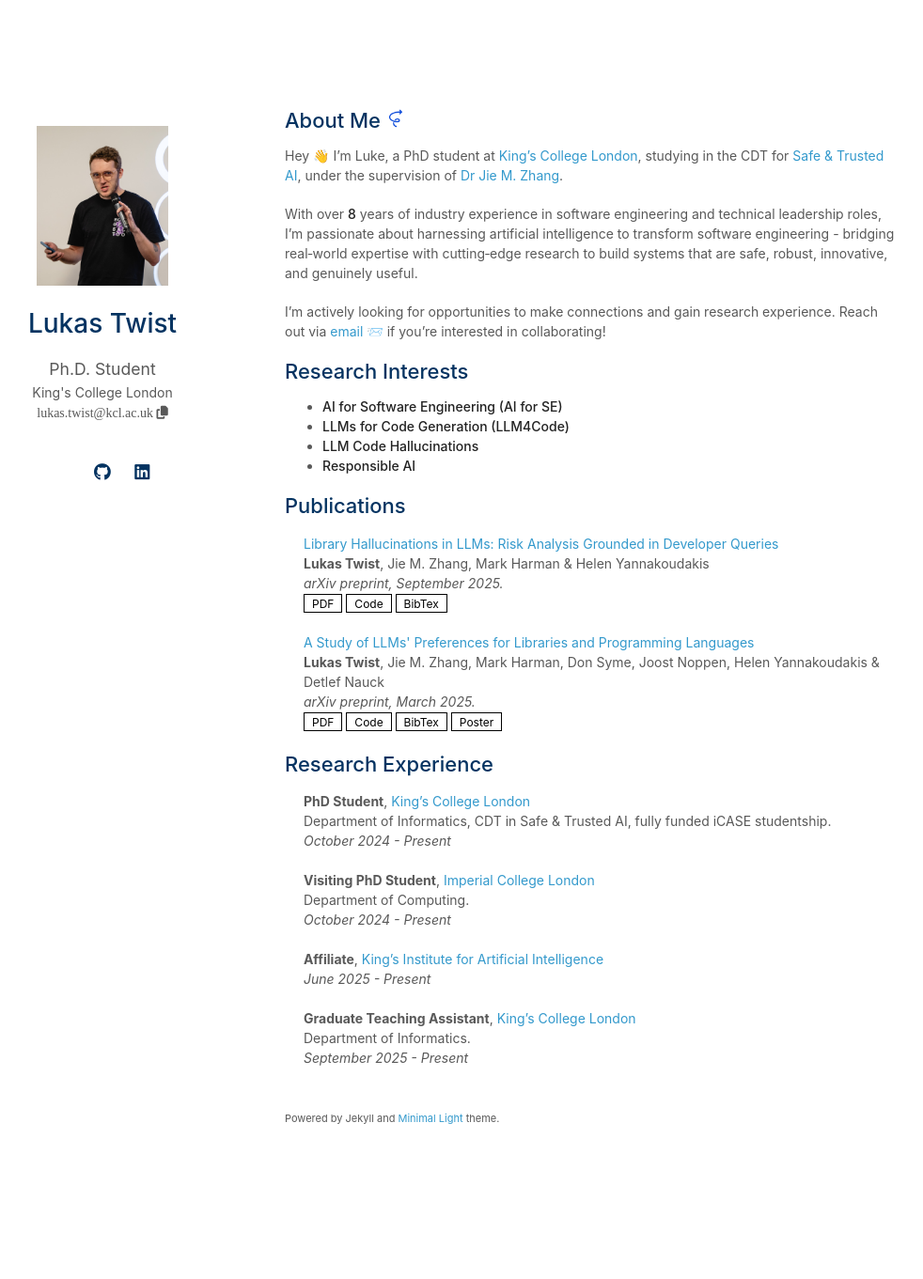
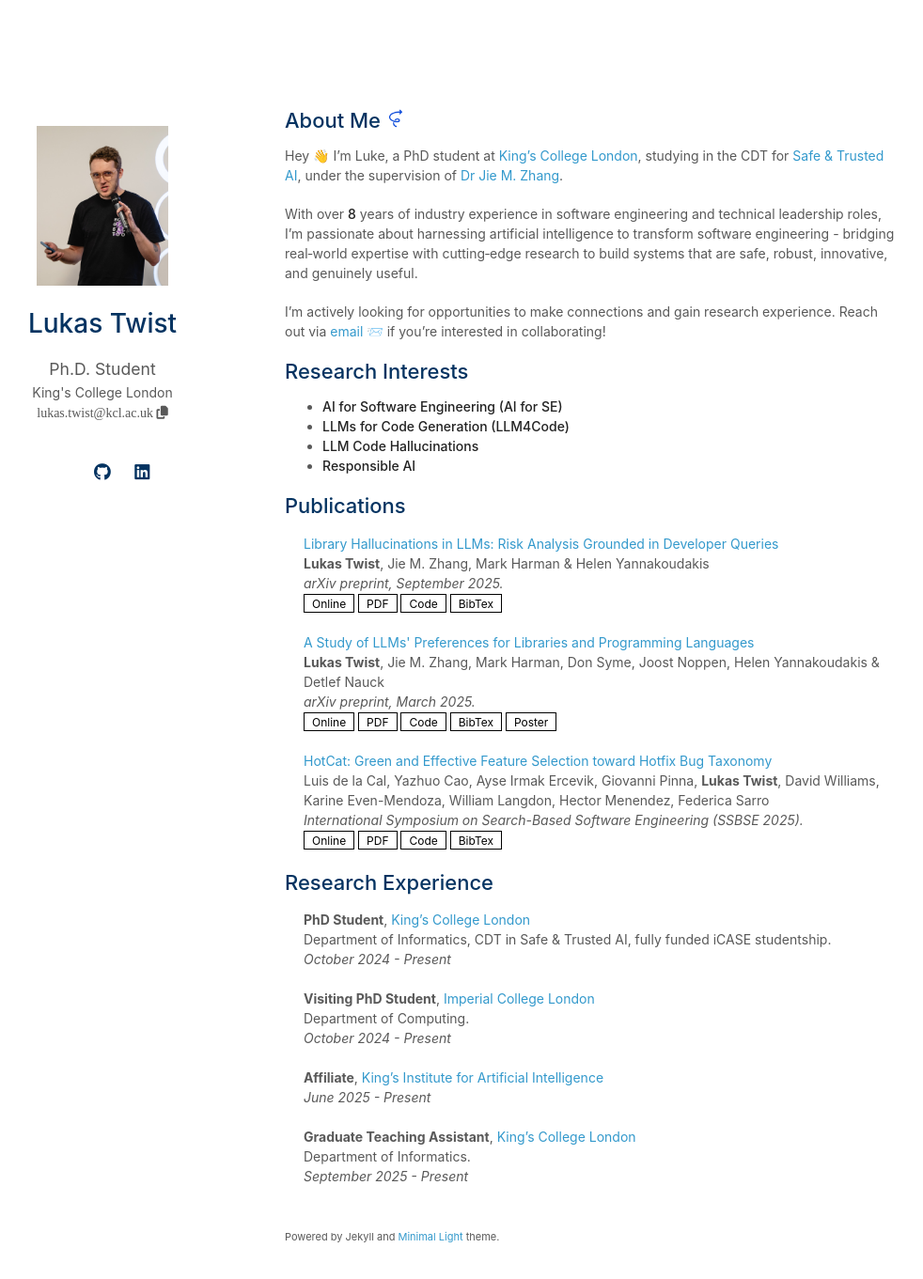
Before and after one commit to itsluketwist/itsluketwist.github.io, a Jekyll site: the page built from index.md, in a window 1280 px wide and 1395 px high. Shown: the top 1361 px of the window at 94% size, without its empty margins (167-1149 px from the left). Built offline with Jekyll 4.4.1, drawn with Linux system fonts in a browser that asks for light colours; a style sheet for code colours, icons or effects is not loaded; our own code applies the rules of GitHub Pages for plain Markdown files.

Commit message:
Add HotCat paper.

```diff
--- a/_data/publications.yml
+++ b/_data/publications.yml
@@ -3,14 +3,24 @@ main:
   - title: "Library Hallucinations in LLMs: Risk Analysis Grounded in Developer Queries"
     authors: <b>Lukas Twist</b>, Jie M. Zhang, Mark Harman & Helen Yannakoudakis
     venue: arXiv preprint, September 2025.
-    pdf: https://arxiv.org/abs/2509.22202/
-    code: https://github.com/itsluketwist/realistic-library-hallucinations/
+    url: https://arxiv.org/abs/2509.22202
+    pdf: https://arxiv.org/pdf/2509.22202
+    code: https://github.com/itsluketwist/realistic-library-hallucinations
     bibtex: ./assets/bibtex/arxiv-realistic-library-hallucinations.txt
 
   - title: "A Study of LLMs' Preferences for Libraries and Programming Languages"
     authors: <b>Lukas Twist</b>, Jie M. Zhang, Mark Harman, Don Syme, Joost Noppen, Helen Yannakoudakis & Detlef Nauck
     venue: arXiv preprint, March 2025.
-    pdf: https://arxiv.org/abs/2503.17181/
-    code: https://github.com/itsluketwist/llm-code-bias/
+    url: https://arxiv.org/abs/2503.17181
+    pdf: https://arxiv.org/pdf/2503.17181
+    code: https://github.com/itsluketwist/llm-code-bias
     bibtex: ./assets/bibtex/arxiv-llm-code-bias.txt
     poster: ./assets/posters/kcl-llm-code-bias.pdf
+
+  - title: "HotCat: Green and Effective Feature Selection toward Hotfix Bug Taxonomy"
+    authors: Luis de la Cal, Yazhuo Cao, Ayse Irmak Ercevik, Giovanni Pinna, <b>Lukas Twist</b>, David Williams, Karine Even-Mendoza, William Langdon, Hector Menendez, Federica Sarro
+    venue: International Symposium on Search-Based Software Engineering (SSBSE 2025).
+    url: https://conf.researchr.org/details/ssbse-2025/ssbse-2025-challenge/2/HotCat-Green-and-Effective-Feature-Selection-for-HotFix-Bug-Taxonomy
+    pdf: http://www0.cs.ucl.ac.uk/staff/w.langdon/ftp/papers/de-la-Cal_2025_SSBSE.pdf
+    code: https://zenodo.org/records/17170205
+    bibtex: ./assets/bibtex/ssbse-hotfix-bug-taxonomy.txt
--- a/_includes/publications.md
+++ b/_includes/publications.md
@@ -11,14 +11,14 @@
       <div class="periodical"><em>{{ link.venue }}</em>
       </div>
     <div class="links">
+      {% if link.url %}
+      <a href="{{ link.url }}" class="btn btn-sm z-depth-0" role="button" target="_blank" style="font-size:12px;">Online</a>
+      {% endif %}
       {% if link.pdf %}
       <a href="{{ link.pdf }}" class="btn btn-sm z-depth-0" role="button" target="_blank" style="font-size:12px;">PDF</a>
       {% endif %}
       {% if link.code %}
       <a href="{{ link.code }}" class="btn btn-sm z-depth-0" role="button" target="_blank" style="font-size:12px;">Code</a>
-      {% endif %}
-      {% if link.page %}
-      <a href="{{ link.page }}" class="btn btn-sm z-depth-0" role="button" target="_blank" style="font-size:12px;">Project Page</a>
       {% endif %}
       {% if link.bibtex %}
       <a href="{{ link.bibtex }}" class="btn btn-sm z-depth-0" role="button" target="_blank" style="font-size:12px;">BibTex</a>
--- a/assets/bibtex/arxiv-llm-code-bias.txt
+++ b/assets/bibtex/arxiv-llm-code-bias.txt
@@ -1,8 +1,8 @@
-@misc{twistLLMsLovePython2025,
+@misc{twistLLMCodeBias2025,
   title = {{{A Study}} of {{LLMs}}' {{Preferences}} for {{Libraries}} and {{Programming Languages}}},
   author = {Twist, Lukas and Zhang, Jie M. and Harman, Mark and Syme, Don and Noppen, Joost and Yannakoudakis, Helen and Nauck, Detlef},
   year = {2025},
   publisher = {arXiv},
-  url = {http://arxiv.org/abs/2503.17181/},
+  url = {http://arxiv.org/abs/2503.17181},
   doi = {10.48550/arXiv.2503.17181},
 }
--- a/assets/bibtex/arxiv-realistic-library-hallucinations.txt
+++ b/assets/bibtex/arxiv-realistic-library-hallucinations.txt
@@ -1,8 +1,8 @@
-@misc{twistLibraryHallucinationsLLMs2025,
+@misc{twistRealisticLibraryHallucinations2025,
   title = {Library {{Hallucinations}} in {{LLMs}}: {{Risk Analysis Grounded}} in {{Developer Queries}}},
   author = {Twist, Lukas and Zhang, Jie M. and Harman, Mark and Yannakoudakis, Helen},
   year = {2025},
   publisher = {arXiv},
-  url = {http://arxiv.org/abs/2509.22202/},
+  url = {http://arxiv.org/abs/2509.22202},
   doi = {10.48550/arXiv.2509.22202},
 }
--- /dev/null
+++ b/assets/bibtex/ssbse-hotfix-bug-taxonomy.txt
@@ -0,0 +1,6 @@
+@inproceedings{ssbseHotFixBugTaxonomy,
+  title = {{{HotCat}}: {{Green}} and {{Effective Feature Selection}} for {{HotFix Bug Taxonomy}}},
+  author = {de la Cal, Luis and Cao, Yazhuo and Ercevik, Ayse Irmak and Pinna, Giovanni and Twist, Lukas and Williams, David and Even-Mendoza, Karine and Langdon, William and Menendez, Hector and Sarro, Federica},
+  year = {2025},
+  booktitle = {Proceedings of the {{International Symposium}} on {{Search Based Software Engineering}} ({{SSBSE}} 2025)},
+}
```
